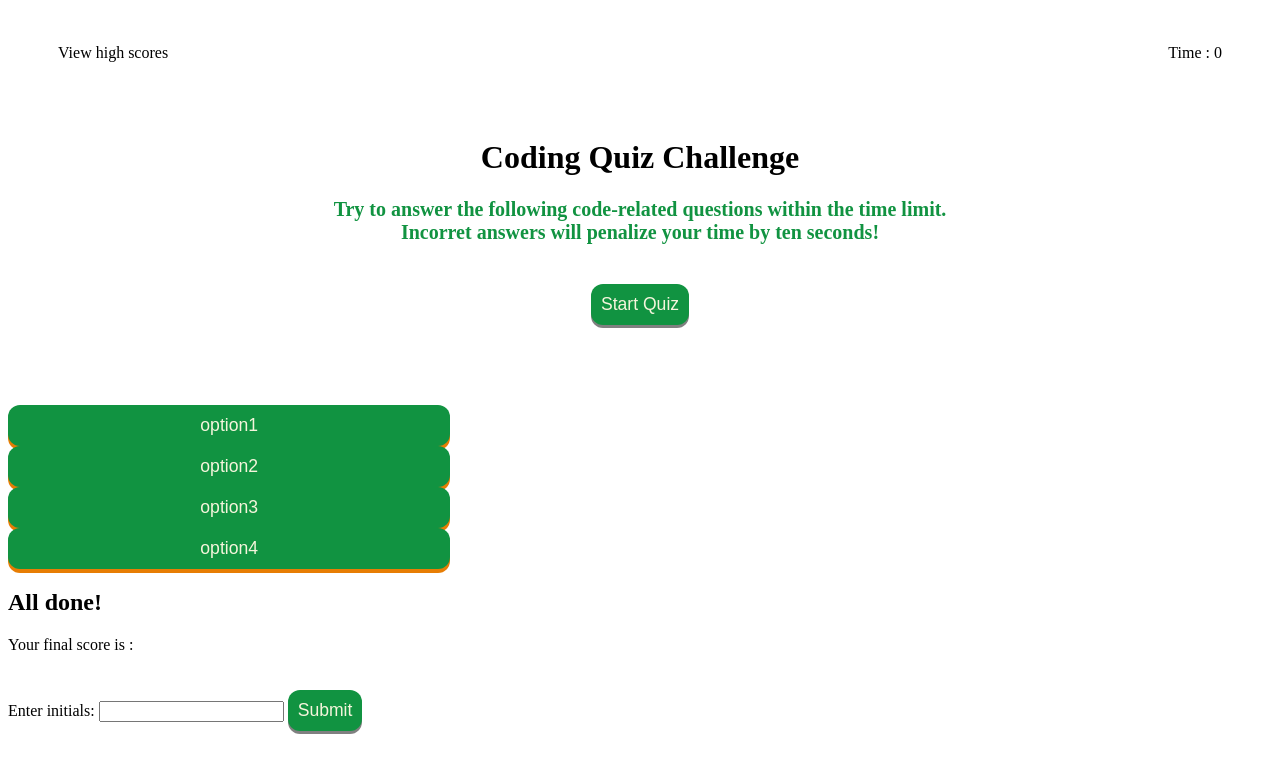
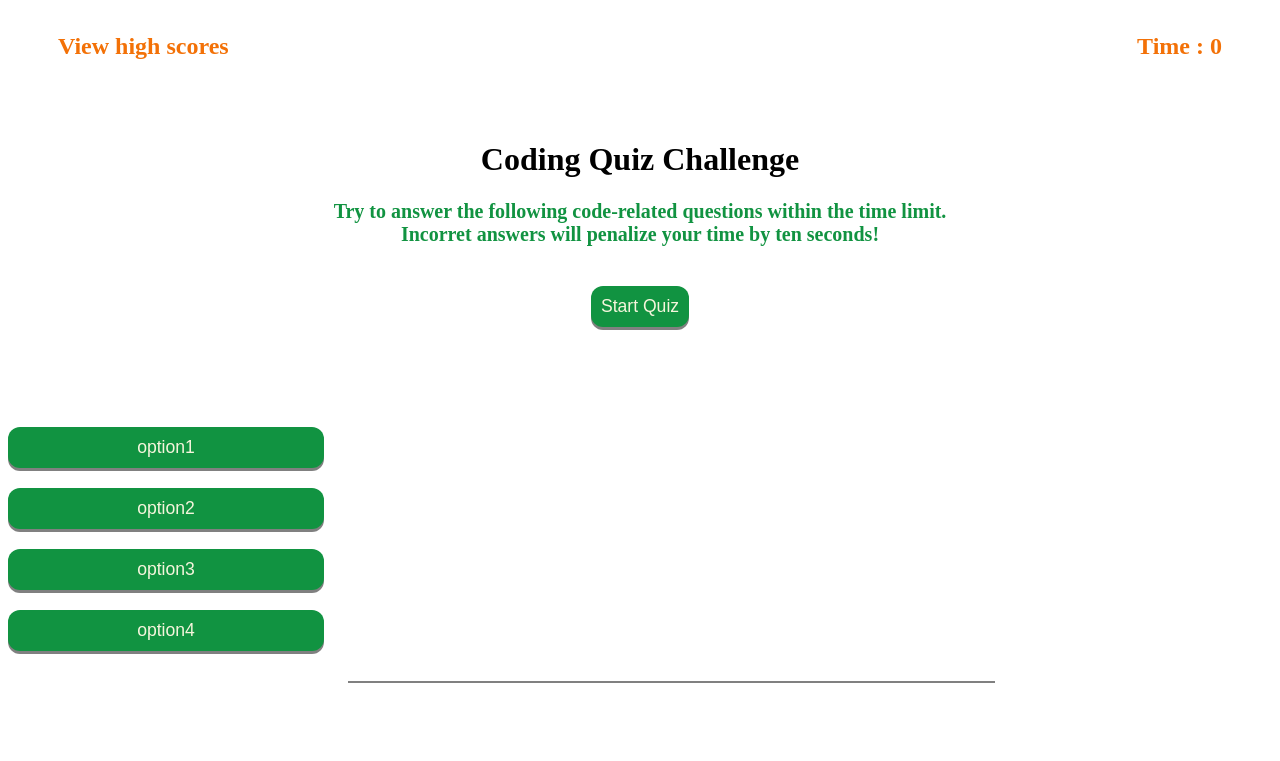
Before and after one commit to Bnahian/Coding-Quiz-Challenge, a plain HTML site: page index.html in a window 1280 px wide. Shown: the top 761 px of the page. Drawn offline with Linux system fonts and the light colour scheme.

Commit message:
more styling

```diff
--- a/assets/styles.css
+++ b/assets/styles.css
@@ -12,6 +12,13 @@
     flex-direction:row ;
     justify-content: space-between;
     padding: 20px 50px;
+}
+
+#head p {
+    color: var(--secondary-color);
+    margin: 5px 0 20px;
+    font-size: 1.5rem;
+    font-weight: bold;
 }
 
 /* Main page styling    */
@@ -63,7 +70,7 @@
     color: black;
 }
 
-.btnq{
+/* .btnq{
     border: none;
     width: 35%;
     padding: 10px 19px;
@@ -75,8 +82,89 @@
     cursor: pointer;
     text-align: center;
     color: beige;
-}
+} */
 
 .btnq:hover{
     background-color: var(--secondary-color) ;
 }
+
+/*style for result section*/
+.border{
+    padding: 10px;
+    border-top:2px solid grey;
+    width: 70%;
+}
+
+.result{
+    display:flex;
+    flex-direction: column;
+    justify-content: space-between;
+    margin-left: 340px;
+}
+
+#result p{
+    font-size: 30px;
+    color: grey;
+    width: 70%;
+}
+
+.btnq{
+    outline: none;
+    border: none;
+    width: 25%;
+    padding: 10px 15px;
+    background: var(--primary-color);
+    font-size: 1.1rem;
+    border-radius: 12px;
+    top: -3px;
+    box-shadow: 0 3px gray;
+    margin-top: 20px;
+    text-align: center;
+    color:beige
+}
+
+/*style for submit form*/
+#submit-form{
+    margin-left: 340px;
+    font-size: 25px;
+    font-weight: bold;
+}
+
+#initial{
+    border: 1.5px solid var(--primary-color);
+    padding: 7px 15px;
+}
+
+.load-scores{
+    padding: 100px 55px;
+    margin-left: 340px;
+}
+
+.high{
+    padding-left: 22px;
+}
+
+/*style for view score section*/
+.list-item{
+    font-size: 18px;
+    width: 45%;
+}
+
+#listitems{
+    background-color:  rgb(234, 234, 240);
+    margin-bottom: 4px;
+}
+
+.hscores-gobtn{
+    width : 15%;
+    margin :5px 22px;
+}
+
+.hscores-clbtn{
+    width : 25%;
+    margin :5px 16px;
+}
+
+#viewscore{
+    cursor: pointer;
+}
```
